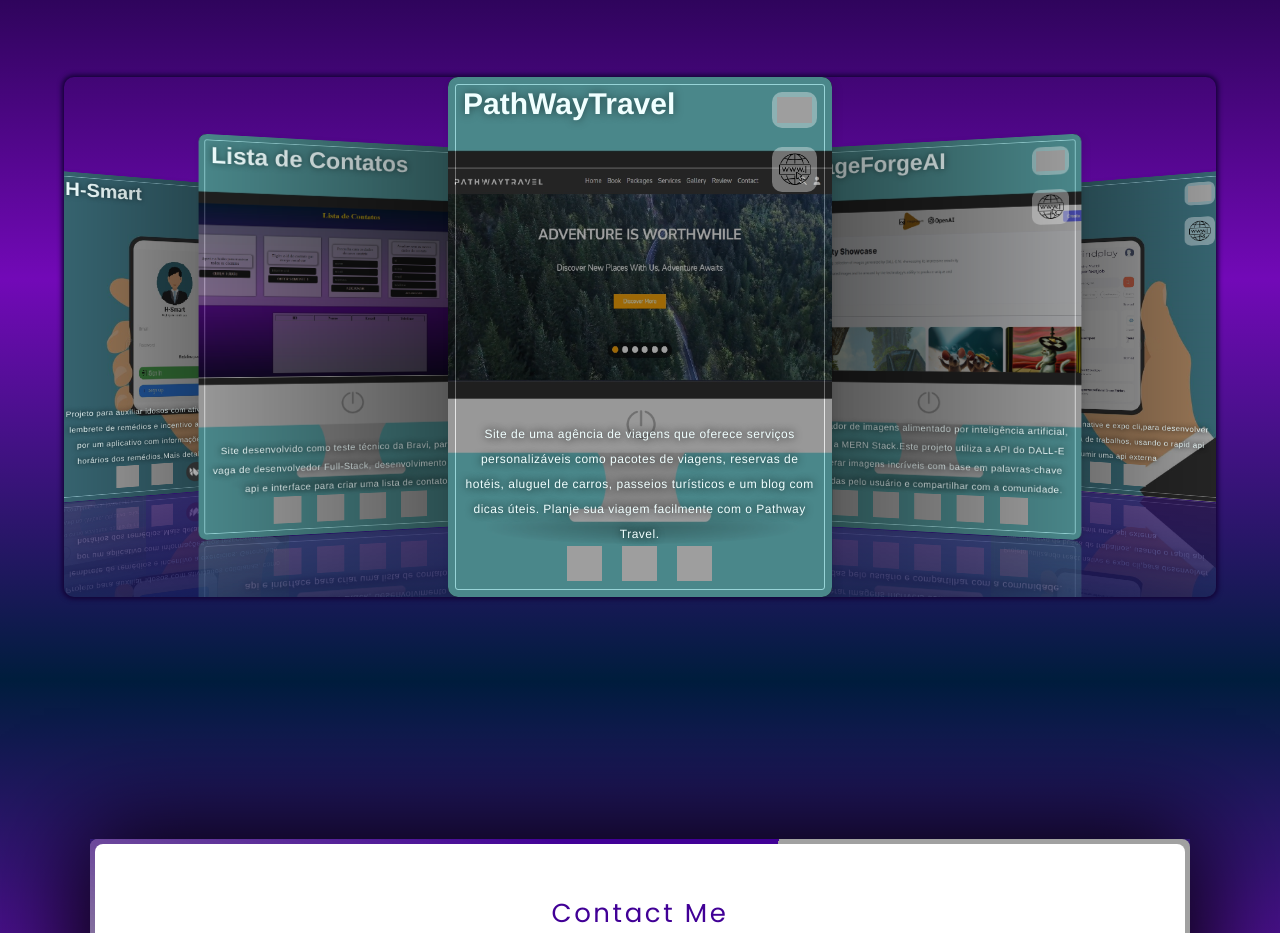
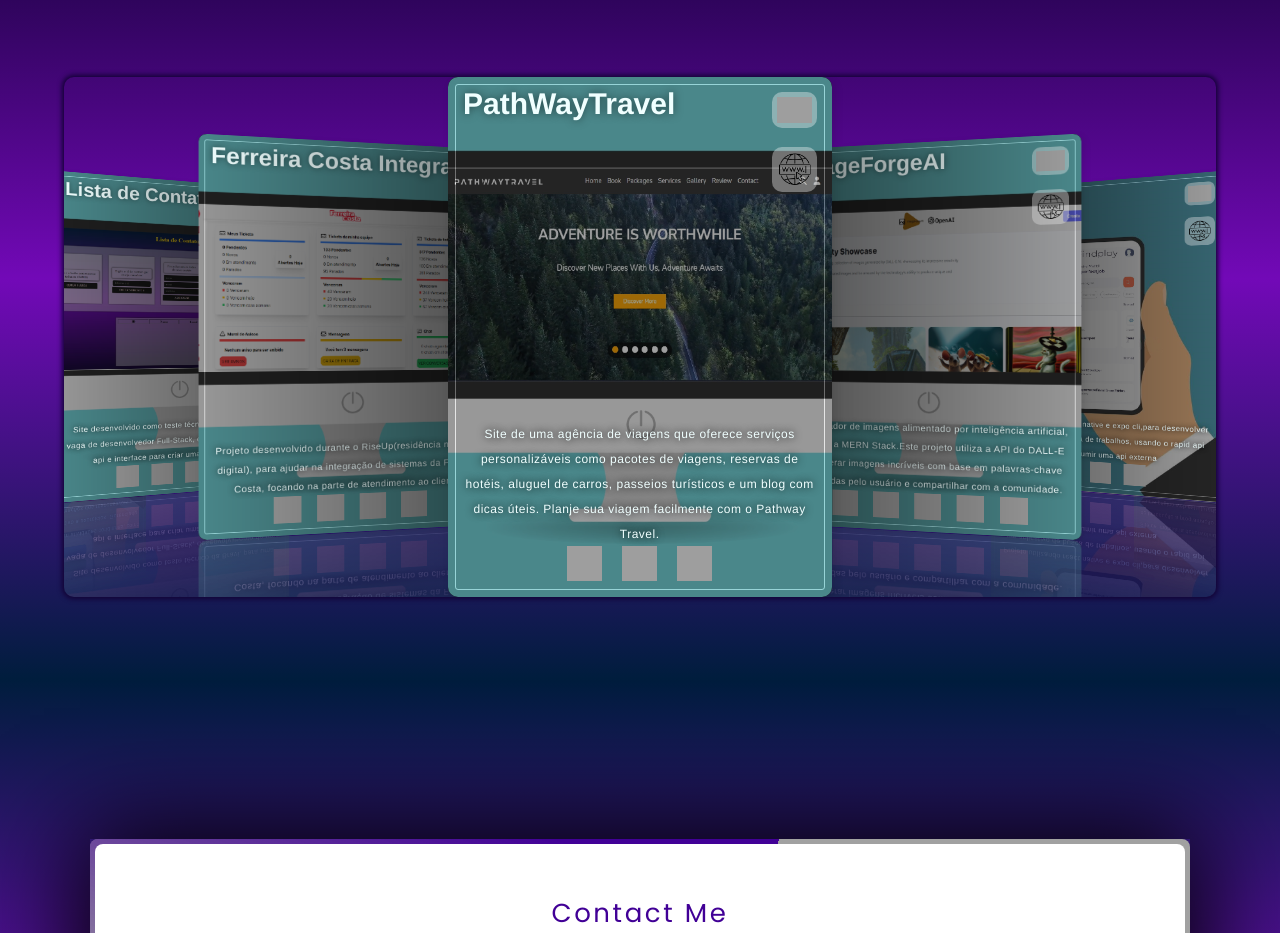
Before and after one commit to pedromotta462/myPersonalWebsite, a website: page build/index.html in a window 1280 px wide. Shown: the part 2521-3454 px from the top of the page. Drawn offline with nearby package versions, Linux system fonts and the light colour scheme; grey boxes are pictures that could not be loaded; files whose address does not match are found by name.

Commit message:
att cv and new project

```diff
--- a/build/index.html
+++ b/build/index.html
@@ -63,7 +63,7 @@
                 <h2>Software Developer<span></span></h2>
                 <div class="hidden buttons showscrollup">
                     <a href="#contact" style="--clr:#1e9bff" class="cta"><span>Hire me</span><i></i></a>
-                    <a href="documents/Pedro Motta CV2 (3).pdf" target="_blank" download="Pedro Motta CV2 (3).pdf" type="application/pdf" id="resume" style="--clr:#fb8500" class="cta"><span>Resume</span><i></i></a>
+                    <a href="documents/Pedro Motta CV2.pdf" target="_blank" download="Pedro Motta CV2.pdf" type="application/pdf" id="resume" style="--clr:#fb8500" class="cta"><span>Resume</span><i></i></a>
                 </div>
             </div>
             <div class="myphoto hidden">
@@ -95,7 +95,7 @@
                     </div>
                     <div class="flip-card-back">
                         <img src="images/profile.pic2.PNG" alt="#">
-                        <h3 style="--left:65px;--bottom:2%;" class="card-title">Full-Stack Developer</h3>
+                        <h3 style="--left:20%;--bottom:2%;" class="card-title">Full-Stack Developer</h3>
                     </div>
                 </div>
             </div>
@@ -474,6 +474,36 @@
                             <a class="project-card-button btngithub" href="https://github.com/pedromotta462/Teste-Bravi-Full-Stack" target="_blank">
                                 <img src="https://cdn.jsdelivr.net/gh/devicons/devicon/icons/github/github-original-wordmark.svg" />
                             </a>
+                            <a class="project-card-button btninternet" href="https://teste-bravi-full-stack.vercel.app/" target="_blank">
+                                <img src="images/web-domain.png" />
+                            </a>
+                        </article>
+                    </div>
+                    <div class="swiper-slide a2">
+                        <article class="project-card">
+                            <img class="project-card-image" src="images/projects/fcproject.png" alt="project image">
+                            <h3 class="project-card-title">Ferreira Costa Integration</h3>
+                            <p class="project-card-description">Projeto desenvolvido durante o RiseUp(residência no porto digital), para ajudar na integração de sistemas da Ferreira Costa, focando na parte de atendimento ao cliente.</p>
+                            <!-- Icons -->
+                            <div class="project-card-icons">
+
+
+                                <img src="https://cdn.jsdelivr.net/gh/devicons/devicon/icons/nextjs/nextjs-original.svg" />
+
+                                <img src="https://cdn.jsdelivr.net/gh/devicons/devicon/icons/tailwindcss/tailwindcss-plain.svg" />
+
+                                <img src="https://cdn.jsdelivr.net/gh/devicons/devicon/icons/materialui/materialui-original.svg" />
+
+                                <img src="https://cdn.jsdelivr.net/gh/devicons/devicon/icons/javascript/javascript-original.svg" />
+
+                            </div>
+                            <!-- Buttons -->
+                            <a class="project-card-button btngithub" href="https://github.com/pedromotta462/fc-project" target="_blank">
+                                <img src="https://cdn.jsdelivr.net/gh/devicons/devicon/icons/github/github-original-wordmark.svg" />
+                            </a>
+                            <a class="project-card-button btninternet" href="https://fc-project-three.vercel.app/Home" target="_blank">
+                                <img src="images/web-domain.png" />
+                            </a>
                         </article>
                     </div>
                 </div>
```
Also changed, not shown: build/images/projects/fcproject.png (added), 3 other files.
